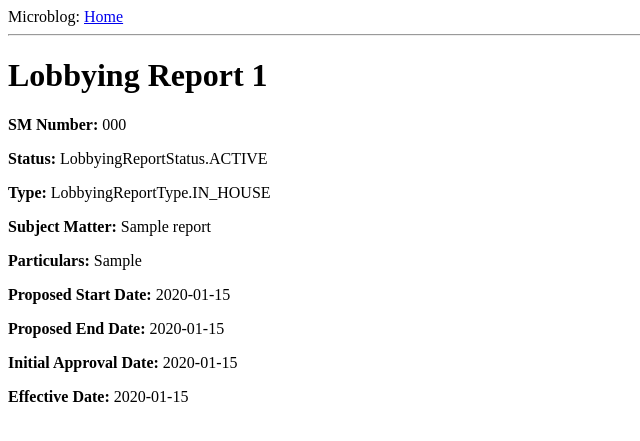
After one commit to RamVasuthevan/TorontoLobbyistRegistry, a Flask app: page /lobbying_report/1 in a window 1280 px wide. The commit adds this page. Shown: the top 441 px of the page, without its empty margins (0-640 px from the left). Run offline with Flask 3, Linux system fonts and the light colour scheme; tables that the repository leaves empty hold one stand-in row (values such as "Sample post").

Commit message:
Get Flask Runing

```diff
--- a/app/routes.py
+++ b/app/routes.py
@@ -7,3 +7,13 @@ from app.models import LobbyingReport
 @app.route('/index')
 def index():
     return render_template('index.html', title='Home')
+
+@app.route('/lobbying_reports')
+def lobbying_reports():
+    reports = LobbyingReport.query.all()
+    return render_template('lobbying_reports.html', title='Lobbying Reports', reports=reports)
+
+@app.route('/lobbying_report/<int:id>')
+def lobbying_report(id):
+    report = LobbyingReport.query.get(id)
+    return render_template('lobbying_report.html', title='Lobbying Report', report=report)
--- /dev/null
+++ b/app/templates/lobbying_report.html
@@ -0,0 +1,14 @@
+{% extends 'base.html' %}
+
+{% block content %}
+<h1>Lobbying Report {{ report.id }}</h1>
+<p><strong>SM Number:</strong> {{ report.smnumber }}</p>
+<p><strong>Status:</strong> {{ report.status }}</p>
+<p><strong>Type:</strong> {{ report._type }}</p>
+<p><strong>Subject Matter:</strong> {{ report.subject_matter }}</p>
+<p><strong>Particulars:</strong> {{ report.particulars }}</p>
+<p><strong>Proposed Start Date:</strong> {{ report.proposed_start_date }}</p>
+<p><strong>Proposed End Date:</strong> {{ report.proposed_end_date }}</p>
+<p><strong>Initial Approval Date:</strong> {{ report.initial_approval_date }}</p>
+<p><strong>Effective Date:</strong> {{ report.effective_date }}</p>
+{% endblock %}
--- a/torontolobbyingreport.py
+++ b/torontolobbyingreport.py
@@ -1,6 +1,6 @@
 from app import app, db
-from app.models import User
+from app.models import LobbyingReport
 
 @app.shell_context_processor
 def make_shell_context():
-    return {'db': db, 'User': User}
+    return {'db': db, 'LobbyingReport': LobbyingReport}
```
Also changed, not shown: app/templates/index.html (+3 -4 lines), app/templates/lobbying_reports.html (added, +10 -0 lines).
